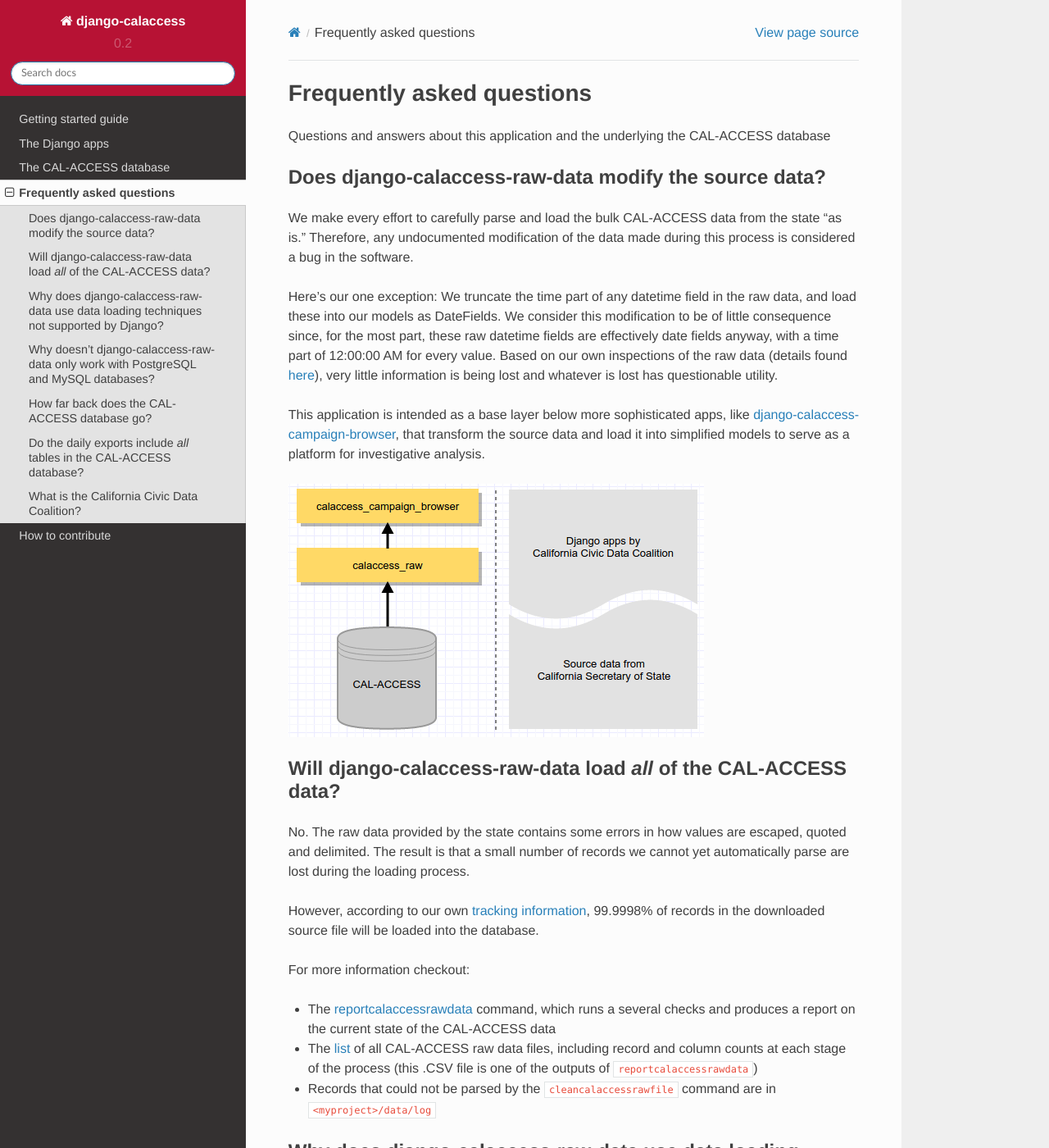
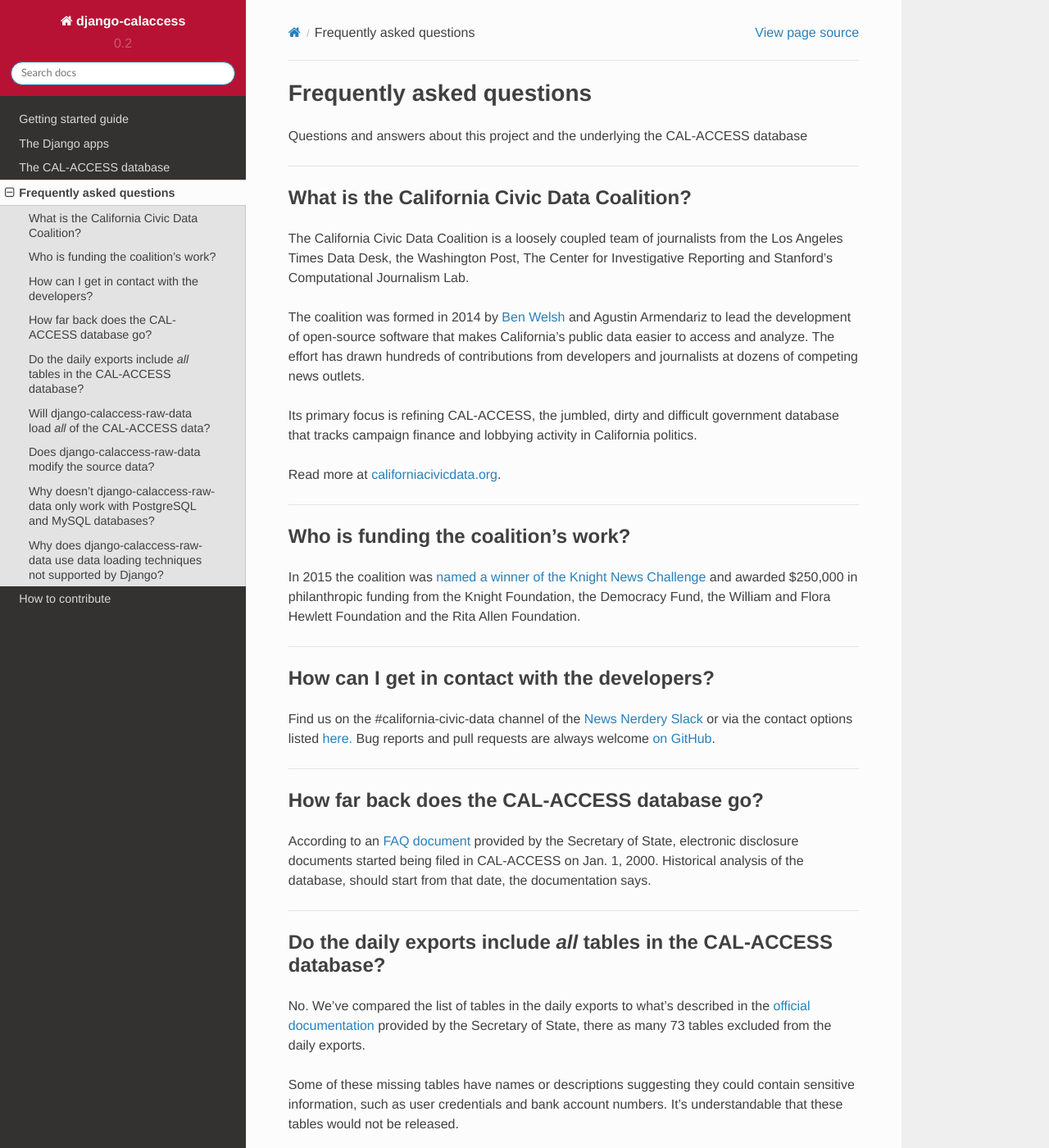
Before and after one commit to palewire/django-calaccess-technical-documentation, a Sphinx documentation site: the page built from docs/faq.rst, in a window 1280 px wide and 1400 px high. Shown: the whole window at 82% size. Built offline with Sphinx 7.4.7 and the Read the Docs theme 2.0.0, drawn with Linux system fonts in a browser that asks for light colours; pages that are not in the unit, such as notebooks, are missing from menus; some of the changed text lies outside the part shown.

Commit message:
clean up on the FAQ

```diff
--- a/docs/faq.rst
+++ b/docs/faq.rst
@@ -1,62 +1,44 @@
 Frequently asked questions
 ==========================
 
-Questions and answers about this application and the underlying the CAL-ACCESS database
+Questions and answers about this project and the underlying the CAL-ACCESS database
 
+----------------------
 
-Does django-calaccess-raw-data modify the source data?
-------------------------------------------------------
+What is the California Civic Data Coalition?
+--------------------------------------------
 
-We make every effort to carefully parse and load the bulk CAL-ACCESS data from the state "as is." Therefore, any undocumented modification of the data made during this process is considered a bug in the software.
+The California Civic Data Coalition is a loosely coupled team of journalists from the Los Angeles Times Data Desk,
+the Washington Post, The Center for Investigative Reporting and Stanford's Computational Journalism Lab.
 
-Here's our one exception: We truncate the time part of any datetime field in the raw data, and load these into our models as DateFields. We consider this modification to be of little consequence since, for the most part, these raw datetime fields are effectively date fields anyway, with a time part of 12:00:00 AM for every value. Based on our own inspections of the raw data (details found `here <https://github.com/california-civic-data-coalition/django-calaccess-raw-data/issues/1457>`_), very little information is being lost and whatever is lost has questionable utility.
+The coalition was formed in 2014 by `Ben Welsh <http://palewi.re/who-is-ben-welsh/>`_ and Agustin Armendariz to lead the development of open-source software
+that makes California's public data easier to access and analyze. The effort has drawn hundreds of contributions
+from developers and journalists at dozens of competing news outlets.
 
-This application is intended as a base layer below more sophisticated apps,
-like `django-calaccess-campaign-browser <http://django-calaccess-campaign-browser.californiacivicdata.org/>`_,
-that transform the source data and load it into simplified models to serve as a
-platform for investigative analysis.
+Its primary focus is refining CAL-ACCESS, the jumbled, dirty and difficult government database that tracks
+campaign finance and lobbying activity in California politics.
 
-.. image:: /_static/application-layers.png
+Read more at `californiacivicdata.org <http://www.californiacivicdata.org>`_.
 
-Will django-calaccess-raw-data load *all* of the CAL-ACCESS data?
------------------------------------------------------------------
+----------------------
 
-No. The raw data provided by the state contains some errors in how values are escaped, quoted and delimited. The result is that a small number of records we
-cannot yet automatically parse are lost during the loading process.
+Who is funding the coalition's work?
+-------------------------------------
 
-However, according to our own `tracking information <http://django-calaccess-raw-data.californiacivicdata.org/en/latest/tracking.html>`_,
-99.9998% of records in the downloaded source file will be loaded into the database.
+In 2015 the coalition was `named a winner of the Knight News Challenge <http://www.californiacivicdata.org/2015/07/22/knight-news-challenge/>`_ and
+awarded $250,000 in philanthropic funding from the Knight Foundation, the Democracy Fund,
+the William and Flora Hewlett Foundation and the Rita Allen Foundation.
 
-For more information checkout:
+----------------------
 
-* The `reportcalaccessrawdata <http://django-calaccess-raw-data.californiacivicdata.org/en/latest/managementcommands.html#reportcalaccessrawdata>`_ command, which runs a several checks and produces a report on the current state of the CAL-ACCESS data
-* The `list <http://django-calaccess-raw-data.californiacivicdata.org/en/latest/calaccess_raw_files_report.csv>`_ of all CAL-ACCESS raw data files, including record and column counts at each stage of the process (this .CSV file is one of the outputs of ``reportcalaccessrawdata``)
-* Records that could not be parsed by the ``cleancalaccessrawfile`` command are in ``<myproject>/data/log``
+How can I get in contact with the developers?
+---------------------------------------------
 
-Why does django-calaccess-raw-data use data loading techniques not supported by Django?
----------------------------------------------------------------------------------------
+Find us on the #california-civic-data channel of the `News Nerdery Slack <http://newsnerdery.org/>`_ or via the contact
+options listed `here. <http://www.californiacivicdata.org/about>`_ Bug reports and pull requests are always welcome
+`on GitHub <https://github.com/california-civic-data-coalition>`_.
 
-Because the CAL-ACCESS database is huge. With more than 35 million records sprawled across 76 tables,
-it can take a long time to load into a database using `the standard Django tools <https://docs.djangoproject.com/es/1.9/topics/db/queries/#creating-objects>`_,
-which insert one record at a time. In our early testing, it ook as long as 24 hours to load all of CAL-ACCESS
-into a database on a standard laptop computer.
-
-To speed things up, our loading commands take advantage of the built-in bulk loading tools offered by PostgreSQL and MySQL,
-which are not currently included in Django's system. These tools (``COPY`` in PostgreSQL and ``LOAD DATA INFILE`` in MySQL) insert CSV files from the file system
-directly into the database in a small fraction of the time it would take to load them row by row.
-
-As part of developing these tools we released `django-postgres-copy <http://django-postgres-copy.californiacivicdata.org/en/latest/>`_, a Django extension
-that makes it easier for us and other developers to work with these valuable tools.
-
-Why doesn't django-calaccess-raw-data only work with PostgreSQL and MySQL databases?
-------------------------------------------------------------------------------------
-
-Because of the answer above. To run our loading routines in a acceptable amount of time, we
-need to take advantage of bulk file loading tools not currently supported by Django.
-
-So far, we have only written custom loading routines for MySQL and PostgreSQL. We would
-welcome contributions that would expand our database support to other systems, like SQLite
-and Microsoft SQL Server. But we haven't got there yet.
+----------------------
 
 How far back does the CAL-ACCESS database go?
 ---------------------------------------------
@@ -64,6 +46,8 @@ How far back does the CAL-ACCESS database go?
 According to an `FAQ document <https://www.documentcloud.org/documents/2711615-FAQ/pages/1.html>`_ provided by the Secretary of State, electronic disclosure documents
 started being filed in CAL-ACCESS on Jan. 1, 2000. Historical analysis of the database,
 should start from that date, the documentation says.
+
+----------------------
 
 Do the daily exports include *all* tables in the CAL-ACCESS database?
 ---------------------------------------------------------------------
@@ -109,19 +93,65 @@ Here's a sampling of missing tables we think should be made public:
 * PRD_WAIVERS - Table description contains this mysterious comment: "J Mo needs to describe this table."
 * TVIEW_CONTRIBUTIONS3 - Campaign Disclosure reporting tables. "Need to get DH's Documentation to describe."
 
-What is the California Civic Data Coalition?
---------------------------------------------
+----------------------
 
-The California Civic Data Coalition is a loosely coupled team of journalists from the Los Angeles Times Data Desk,
-the Washington Post, The Center for Investigative Reporting and Stanford's Computational Journalism Lab.
+Will django-calaccess-raw-data load *all* of the CAL-ACCESS data?
+-----------------------------------------------------------------
 
-The coalition was formed in 2014 by Ben Welsh and Agustin Armendariz to lead the development of open-source software
-that makes California's public data easier to access and analyze. The effort has drawn hundreds of contributions
-from developers and journalists at dozens of competing news outlets.
+No. The raw data provided by the state contains some errors in how values are escaped, quoted and delimited. The result is that a small number of records we
+cannot yet automatically parse are lost during the loading process.
 
-Its primary focus is refining CAL-ACCESS, the jumbled, dirty and difficult government database that tracks campaign finance and lobbying activity in California politics.
+However, according to our own `tracking information <http://django-calaccess-raw-data.californiacivicdata.org/en/latest/tracking.html>`_,
+99.9998% of records in the downloaded source file will be loaded into the database.
 
-In 2015 the coalition was named a winner of the Knight News Challenge and awarded $250,000 in philanthropic funding
-from the Knight Foundation, the Democracy Fund, the William and Flora Hewlett Foundation and the Rita Allen Foundation.
+For more information checkout:
 
-Read more at `californiacivicdata.org <http://www.californiacivicdata.org>`_.
+* The `reportcalaccessrawdata <http://django-calaccess-raw-data.californiacivicdata.org/en/latest/managementcommands.html#reportcalaccessrawdata>`_ command, which runs a several checks and produces a report on the current state of the CAL-ACCESS data
+* The `list <http://django-calaccess-raw-data.californiacivicdata.org/en/latest/calaccess_raw_files_report.csv>`_ of all CAL-ACCESS raw data files, including record and column counts at each stage of the process (this .CSV file is one of the outputs of ``reportcalaccessrawdata``)
+* Records that could not be parsed by the ``cleancalaccessrawfile`` command are in ``<myproject>/data/log``
+
+----------------------
+
+
+Does django-calaccess-raw-data modify the source data?
+------------------------------------------------------
+
+We make every effort to carefully parse and load the bulk CAL-ACCESS data from the state "as is." Therefore, any undocumented modification of the data made during this process is considered a bug in the software.
+
+Here's our one exception: We truncate the time part of any datetime field in the raw data, and load these into our models as DateFields. We consider this modification to be of little consequence since, for the most part, these raw datetime fields are effectively date fields anyway, with a time part of 12:00:00 AM for every value. Based on our own inspections of the raw data (details found `here <https://github.com/california-civic-data-coalition/django-calaccess-raw-data/issues/1457>`_), very little information is being lost and whatever is lost has questionable utility.
+
+This application is intended as a base layer below more sophisticated apps,
+like `django-calaccess-campaign-browser <http://django-calaccess-campaign-browser.californiacivicdata.org/>`_,
+that transform the source data and load it into simplified models to serve as a
+platform for investigative analysis.
+
+.. image:: /_static/application-layers.png
+
+----------------------
+
+Why doesn't django-calaccess-raw-data only work with PostgreSQL and MySQL databases?
+------------------------------------------------------------------------------------
+
+Because of the answer above. To run our loading routines in a acceptable amount of time, we
+need to take advantage of bulk file loading tools not currently supported by Django.
+
+So far, we have only written custom loading routines for MySQL and PostgreSQL. We would
+welcome contributions that would expand our database support to other systems, like SQLite
+and Microsoft SQL Server. But we haven't got there yet.
+
+----------------------
+
+Why does django-calaccess-raw-data use data loading techniques not supported by Django?
+---------------------------------------------------------------------------------------
+
+Because the CAL-ACCESS database is huge. With more than 35 million records sprawled across 76 tables,
+it can take a long time to load into a database using `the standard Django tools <https://docs.djangoproject.com/es/1.9/topics/db/queries/#creating-objects>`_,
+which insert one record at a time. In our early testing, it ook as long as 24 hours to load all of CAL-ACCESS
+into a database on a standard laptop computer.
+
+To speed things up, our loading commands take advantage of the built-in bulk loading tools offered by PostgreSQL and MySQL,
+which are not currently included in Django's system. These tools (``COPY`` in PostgreSQL and ``LOAD DATA INFILE`` in MySQL) insert CSV files from the file system
+directly into the database in a small fraction of the time it would take to load them row by row.
+
+As part of developing these tools we released `django-postgres-copy <http://django-postgres-copy.californiacivicdata.org/en/latest/>`_, a Django extension
+that makes it easier for us and other developers to work with these valuable tools.
```
Also changed, not shown: docs/index.rst (+9 -31 lines).
